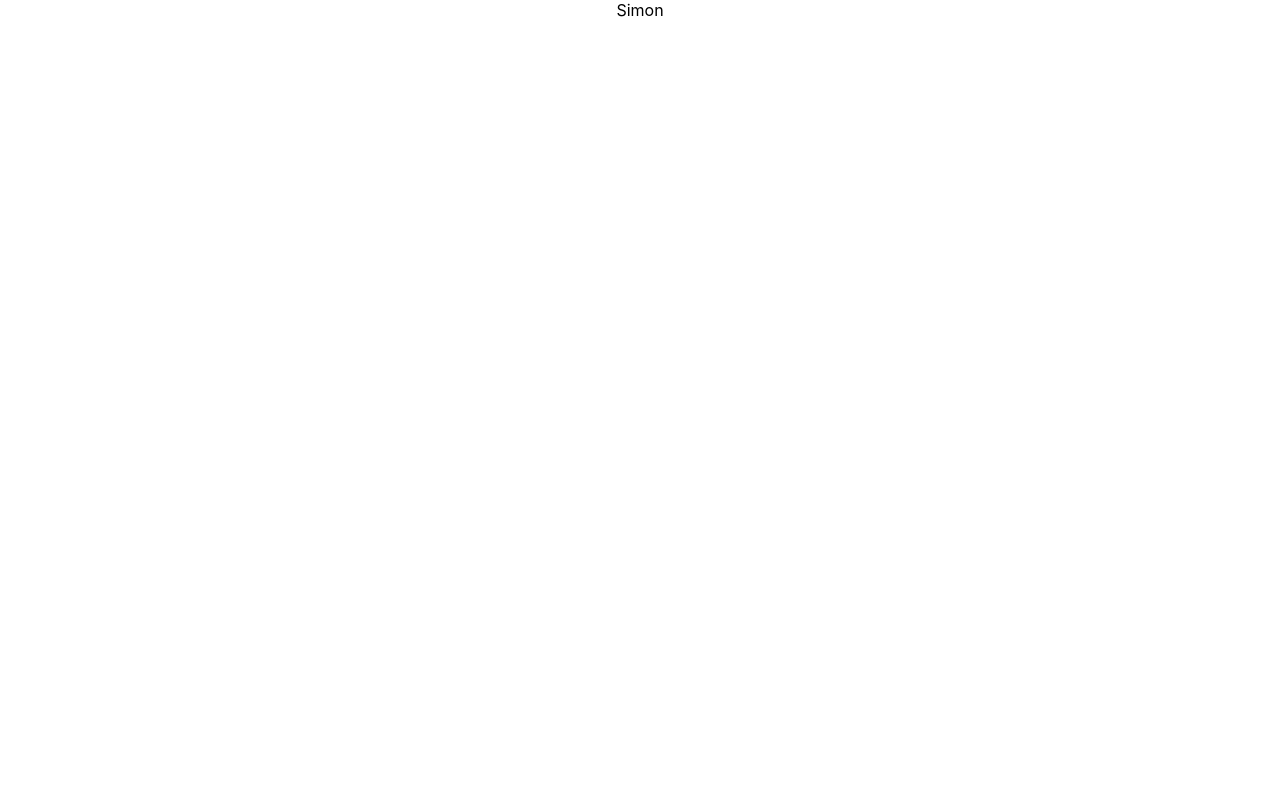
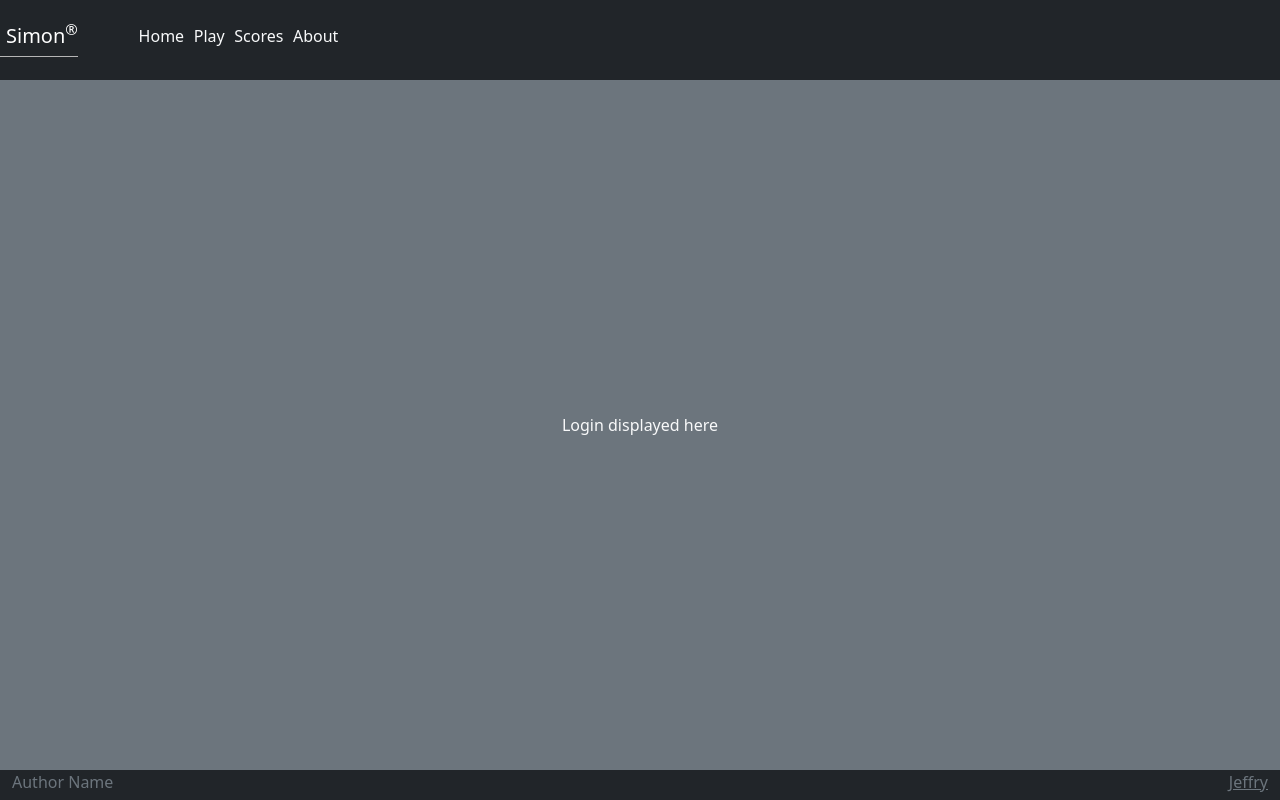
Before and after one commit to jminyoon/simon, a React (Create React App) app: page / in a window 1280 px wide. Built offline with nearby package versions, Linux system fonts and the light colour scheme.

Commit message:
formatting app.js

```diff
--- a/package.json
+++ b/package.json
@@ -3,8 +3,11 @@
   "version": "0.1.0",
   "private": true,
   "dependencies": {
+    "bootstrap": "^5.2.3",
     "react": "^18.2.0",
+    "react-bootstrap": "^2.7.2",
     "react-dom": "^18.2.0",
+    "react-router-dom": "^6.10.0",
     "react-scripts": "5.0.1"
   },
   "scripts": {
--- a/src/App.css
+++ b/src/App.css
@@ -1,38 +1,53 @@
-.App {
-  text-align: center;
+.top {
+  display: flex;
+  flex-direction: column;
+  min-width: 300px;
 }
 
-.App-logo {
-  height: 40vmin;
-  pointer-events: none;
+header {
+  flex: 0 80px;
 }
 
-@media (prefers-reduced-motion: no-preference) {
-  .App-logo {
-    animation: App-logo-spin infinite 20s linear;
-  }
-}
-
-.App-header {
-  background-color: #282c34;
-  min-height: 100vh;
+main {
+  flex: 1 calc(100vh - 110px);
   display: flex;
   flex-direction: column;
   align-items: center;
-  justify-content: center;
-  font-size: calc(10px + 2vmin);
-  color: white;
+  justify-content: space-around;
 }
 
-.App-link {
-  color: #61dafb;
+footer {
+  flex: 0 30px;
 }
 
-@keyframes App-logo-spin {
-  from {
-    transform: rotate(0deg);
+menu {
+  flex: 1;
+  display: flex;
+  flex-direction: row !important;
+  list-style: none;
+}
+
+.navbar-brand {
+  padding-left: 0.3em;
+  border-bottom: solid rgb(182, 182, 182) thin;
+}
+
+menu .nav-item {
+  padding: 0 0.3em;
+}
+
+footer a {
+  float: right;
+}
+
+@media (max-height: 600px) {
+  header {
+      display: none;
   }
-  to {
-    transform: rotate(360deg);
+  footer {
+      display: none;
+  }
+  main {
+      flex: 1 100vh;
   }
 }
--- a/src/App.js
+++ b/src/App.js
@@ -1,8 +1,52 @@
 import './App.css';
+import 'bootstrap/dist/css/bootstrap.min.css'
+import { Login } from './login/login';
+import { Play } from './play/play';
+import { Scores } from './scores/scores';
+import { About } from './about/about';
 
 function App() {
   return (
-    <div className="App">Simon</div>
+    <div class="top bg-dark text-light">
+        <header class="container-fluid">
+            <nav class="navbar fixed-top navbar-dark">
+                <div class="navbar-brand">
+                  Simon<sup>&reg;</sup>
+                </div>
+                <menu>
+                    <li class="nav-item">
+                        <a class="nav-link" href="index.html">
+                          Home
+                        </a>
+                    </li>
+                    <li class="nav-item">
+                        <a class="nav-link active" href="play.html">
+                          Play
+                        </a>
+                    </li>
+                    <li class="nav-item">
+                        <a class="nav-link" href="scores.html">
+                          Scores
+                        </a>
+                    </li>
+                    <li class="nav-item">
+                        <a class="nav-link" href="about.html">
+                          About
+                        </a>
+                    </li>
+                </menu>
+            </nav>
+        </header>
+
+        <Login />
+
+        <footer class="bg-dark text-dark text-muted">
+            <div class="container-fluid">
+                <span class="text-reset">Author Name</span>
+                <a class="text-reset" href="https://github.com/jminyoon/simon">Jeffry</a>
+            </div>
+        </footer>
+    </div>
   );
 }
 
--- /dev/null
+++ b/src/about/about.jsx
@@ -0,0 +1,9 @@
+import React from 'react';
+
+export function About() {
+  return (
+    <main className='container-fluid bg-secondary text-center'>
+      <div>About displayed here</div>
+    </main>
+  )
+}
--- /dev/null
+++ b/src/login/login.jsx
@@ -0,0 +1,9 @@
+import React from 'react';
+
+export function Login() {
+  return (
+    <main className='container-fluid bg-secondary text-center'>
+      <div>Login displayed here</div>
+    </main>
+  )
+}
--- /dev/null
+++ b/src/play/play.jsx
@@ -0,0 +1,9 @@
+import React from 'react';
+
+export function Play() {
+  return (
+    <main className='container-fluid bg-secondary text-center'>
+      <div>Play displayed here</div>
+    </main>
+  )
+}
--- /dev/null
+++ b/src/scores/scores.jsx
@@ -0,0 +1,9 @@
+import React from 'react';
+
+export function Scores() {
+  return (
+    <main className='container-fluid bg-secondary text-center'>
+      <div>Scores displayed here</div>
+    </main>
+  )
+}
```
Also changed, not shown: 1 other file (tests, documents, lock files or other folders).
